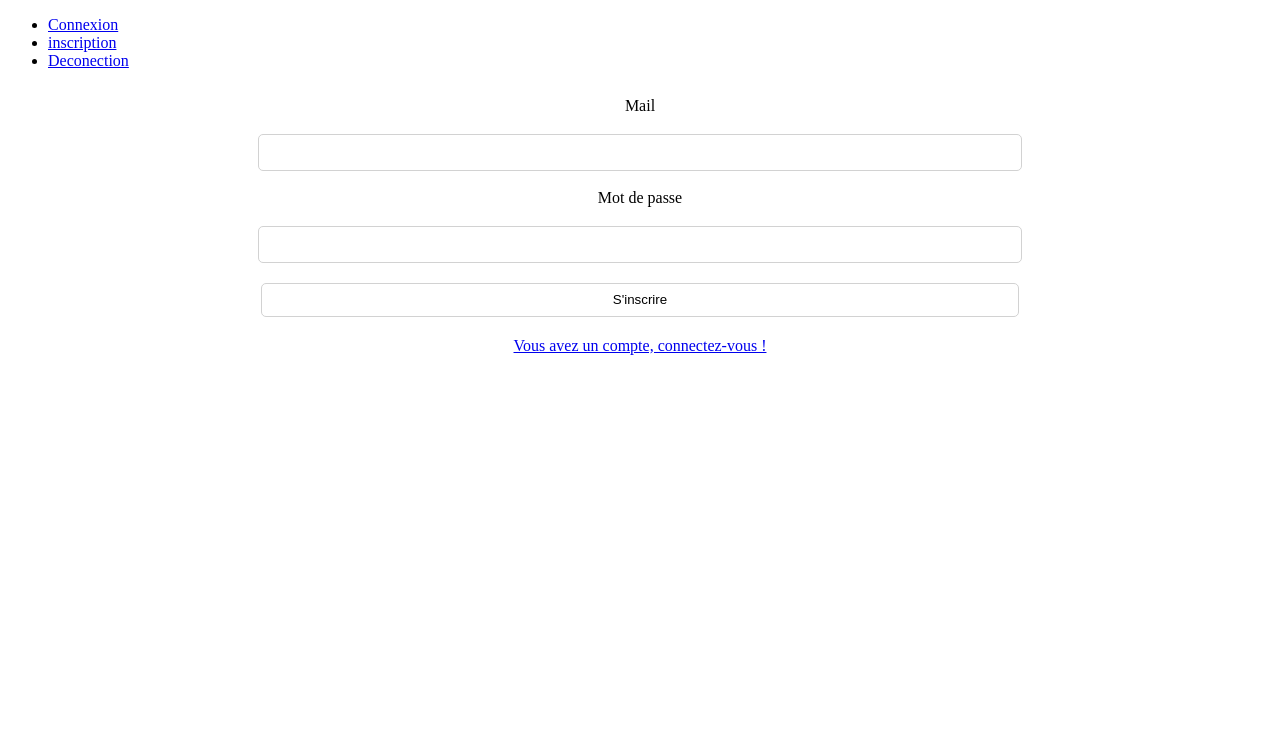
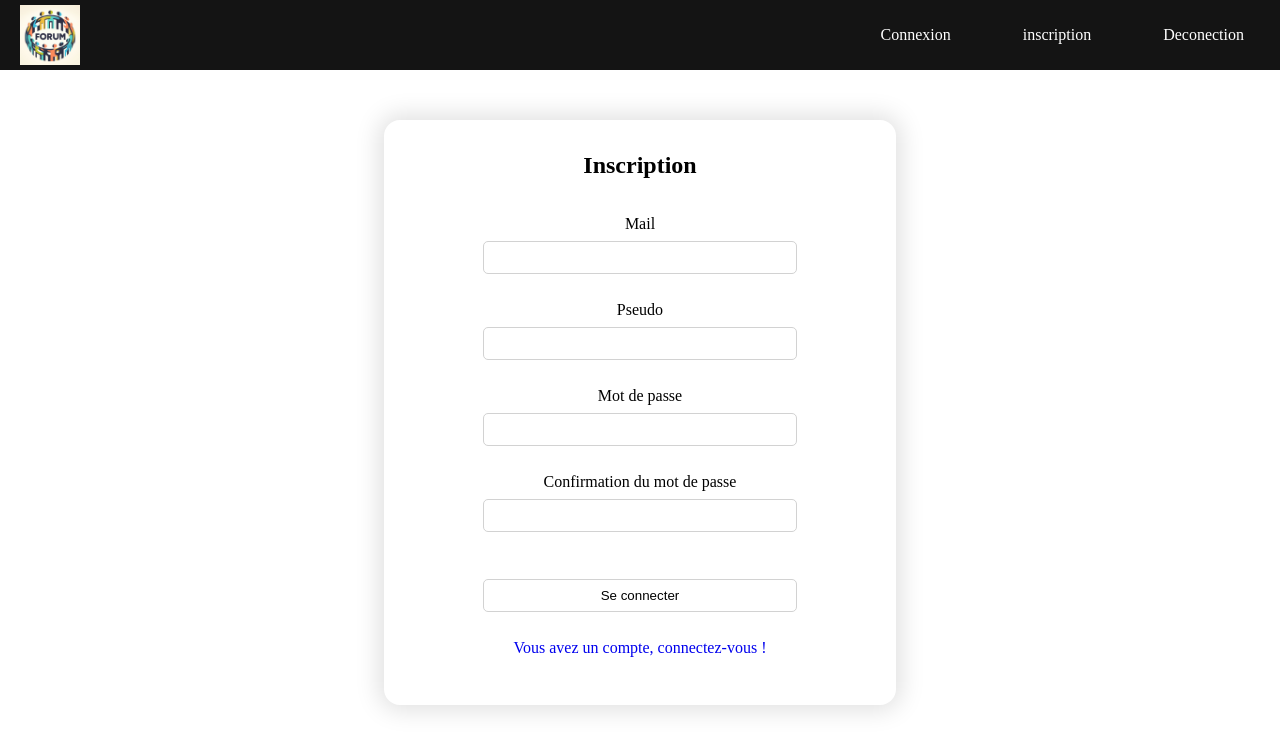
Before and after one commit to Ioamra/Projet-1, a PHP site: page /inscription in a window 1280 px wide. Shown: the top 752 px of the page. Run offline with PHP 8.4, Linux system fonts and the light colour scheme; style sheets or scripts are compiled from the project's sources.

Commit message:
connexion + inscription + nav

```diff
--- /dev/null
+++ b/assets/css/login.css
@@ -0,0 +1,65 @@
+.container {
+  width: 90%;
+  margin-left: 5%;
+}
+@media (min-width: 600px) {
+  .container {
+    width: 60%;
+    margin-left: 20%;
+  }
+}
+@media (min-width: 1200px) {
+  .container {
+    width: 40%;
+    margin-left: 30%;
+  }
+}
+.container .card {
+  box-shadow: 0 0 25px 5px rgba(0, 0, 0, 0.125);
+  border-radius: 1rem;
+  padding: 2em;
+}
+.container .card form {
+  width: 70%;
+  margin-left: 15%;
+  display: flex;
+  flex-direction: column;
+  align-items: center;
+}
+.container .card form h2 {
+  margin-bottom: 1.5em;
+}
+.container .card form label {
+  margin-bottom: 0.5em;
+}
+.container .card form input {
+  width: 100%;
+  height: 2.5em;
+  margin-bottom: 2em;
+  border-radius: 5px;
+  border: 1px solid rgb(210, 210, 210);
+  outline: none;
+}
+.container .card form input:focus {
+  box-shadow: 0 0 0 2px rgb(190, 190, 190);
+}
+.container .card form button {
+  cursor: pointer;
+  width: 100%;
+  margin-top: 1.5em;
+  margin-bottom: 2em;
+  border-radius: 5px;
+  background-color: transparent;
+  border: 1px solid rgb(210, 210, 210);
+  height: 2.5em;
+  padding: 1px 2px;
+}
+.container .card form a {
+  text-decoration: none;
+  text-align: center;
+}
+.container .card form .error {
+  margin-top: 1em;
+  color: red;
+  text-align: center;
+}/*# sourceMappingURL=login.css.map */
--- /dev/null
+++ b/assets/css/login.scss
@@ -0,0 +1,72 @@
+.container {
+    width: 90%;
+    margin-left: 5%;
+
+    @media (min-width: 600px) {
+        width: 60%;
+        margin-left: 20%;
+    }
+
+    @media (min-width: 1200px) {
+        width: 40%;
+        margin-left: 30%;
+    }
+
+    .card {
+        box-shadow: 0 0 25px 5px rgba(0,0,0,0.125);
+        border-radius: 1rem;
+        padding: 2em;
+
+        form {
+            width: 70%;
+            margin-left: 15%;
+            display: flex;
+            flex-direction: column;
+            align-items: center;
+
+            h2 {
+                margin-bottom: 1.5em;
+            }
+
+            label {
+                margin-bottom: 0.5em;
+            }
+
+            input {
+                width: 100%;
+                height: 2.5em;
+                margin-bottom: 2em;
+                border-radius: 5px;
+                border: 1px solid rgb(210, 210, 210);
+                outline: none;
+
+                &:focus {
+                    box-shadow: 0 0 0 2px rgb(190, 190, 190);
+                }
+            }
+
+            button {
+                cursor: pointer;
+                width: 100%;
+                margin-top: 1.5em;
+                margin-bottom: 2em;
+                border-radius: 5px;
+                background-color: transparent;
+                border: 1px solid rgb(210, 210, 210);
+                height: 2.5em;
+                padding: 1px 2px;
+            }
+
+            a {
+                text-decoration: none;
+                text-align: center;
+            }
+
+            .error {
+                margin-top: 1em;
+                color: red;
+                text-align: center;
+            }
+        }
+    }
+}
--- /dev/null
+++ b/assets/css/main.css
@@ -0,0 +1,100 @@
+* {
+  padding: 0;
+  margin: 0;
+  box-sizing: border-box;
+}
+
+body {
+  padding-top: 120px;
+}
+
+/* NAVBAR */
+.navbar {
+  display: flex;
+  flex-direction: column;
+  position: fixed;
+  top: 0;
+  justify-content: space-between;
+  align-items: center;
+  width: 100%;
+  color: white;
+  height: 70px;
+}
+@media (min-width: 600px) {
+  .navbar {
+    flex-direction: row;
+  }
+}
+.navbar .nav-header {
+  background-color: rgb(20, 20, 20);
+  width: 100%;
+  display: flex;
+  justify-content: space-between;
+  align-items: center;
+  z-index: 20;
+  min-height: 70px;
+  padding: 0 20px;
+}
+.navbar .nav-header .icon-menu-dropdown {
+  display: block;
+}
+@media (min-width: 600px) {
+  .navbar .nav-header .icon-menu-dropdown {
+    display: none;
+  }
+}
+.navbar .nav-header .icon-menu-dropdown img {
+  height: 60px;
+  width: auto;
+}
+.navbar .nav-header .nav-logo {
+  display: none;
+  height: 60px;
+  width: auto;
+}
+@media (min-width: 600px) {
+  .navbar .nav-header .nav-logo {
+    display: block;
+  }
+}
+.navbar .nav-header .nav-logo img {
+  height: 60px;
+  width: auto;
+}
+.navbar .nav-header .nav-title {
+  color: white;
+}
+@media (min-width: 600px) {
+  .navbar .nav-header .nav-title {
+    display: none;
+  }
+}
+.navbar .nav-links {
+  list-style: none;
+  background-color: rgb(20, 20, 20);
+  width: 100%;
+  z-index: 10;
+  transform: translate(0, -100%);
+  transition: all ease-in-out 0.3s;
+}
+@media (min-width: 600px) {
+  .navbar .nav-links {
+    transform: none;
+    height: 100%;
+    width: -moz-fit-content;
+    width: fit-content;
+    display: flex;
+    align-items: center;
+  }
+}
+.navbar .nav-links li a {
+  text-decoration: none;
+  padding: 20px;
+  color: white;
+  display: block;
+  margin-left: 1em;
+  margin-right: 1em;
+}
+.navbar .nav-links.show {
+  transform: translate(0);
+}/*# sourceMappingURL=main.css.map */
--- /dev/null
+++ b/assets/css/main.scss
@@ -0,0 +1,106 @@
+* {
+    padding: 0;
+    margin: 0;
+    box-sizing: border-box;
+}
+
+body {
+    padding-top: 120px;
+}
+
+/* NAVBAR */
+
+.navbar {
+    display: flex;
+    flex-direction: column;
+    position: fixed;
+    top: 0;
+    justify-content: space-between;
+    align-items: center;
+    width: 100%;
+    color: white;
+    height: 70px;
+
+    @media (min-width: 600px) {
+        flex-direction: row;
+    }
+
+    .nav-header {
+        background-color: rgb(20, 20, 20);
+        width: 100%;
+        display: flex;
+        justify-content: space-between;
+        align-items: center;
+        z-index: 20;
+        min-height: 70px;
+        padding: 0 20px;
+
+        .icon-menu-dropdown {
+            display: block;
+
+            @media (min-width:600px) {
+                display: none;
+            }
+
+            img {
+                height: 60px;
+                width: auto;
+            }
+        }
+
+        .nav-logo {
+            display: none;
+            height: 60px;
+            width: auto;
+
+            @media (min-width:600px) {
+                display: block;
+            }
+
+            img {
+                height: 60px;
+                width: auto;
+            }
+        }
+
+        .nav-title {
+            color: white;
+
+            @media (min-width:600px) {
+                display: none;
+            }
+        }
+    }
+
+    .nav-links {
+        list-style: none;
+        background-color: rgb(20, 20, 20);
+        width: 100%;
+        z-index: 10;
+        transform: translate(0, -100%);
+        transition: all ease-in-out .3s;
+
+        @media (min-width:600px) {
+            transform: none;
+            height: 100%;
+            width: fit-content;
+            display: flex;
+            align-items: center;
+        }
+
+        li {
+            a {
+                text-decoration: none;
+                padding: 20px;
+                color: white;
+                display: block;
+                margin-left: 1em;
+                margin-right: 1em;
+            }
+        }
+
+        &.show {
+            transform: translate(0);
+        }
+    }
+}
--- a/assets/js/main.js
+++ b/assets/js/main.js
@@ -0,0 +1,4 @@
+function toggleNavLinks() {
+    let navLinks = document.querySelector('.nav-links');
+    navLinks.classList.contains('show') ? navLinks.classList.remove('show') : navLinks.classList.add('show');
+}
--- a/assets/scss/connexion.scss
+++ /dev/null
@@ -1,32 +0,0 @@
-form {
-    display: flex;
-    flex-direction: column;
-    align-items: center;
-}
-
-label {
-    height: 2.5em;
-    display: flex;
-    align-items: center;
-    justify-content: center;
-}
-
-input {
-    height: 2.5em;
-    border-radius: 5px;
-    border: 1px solid rgb(210, 210, 210);
-}
-
-input:focus {
-    // ! REGLER PB BORDER COLOR NOT WORKING
-    border-color: rgb(0, 255, 179, 0.25);
-    box-shadow: 0 0 0 0.25em rgb(0, 255, 179, 0.25);
-}
-
-button {
-    cursor: pointer;
-    border-radius: 5px;
-    background-color: transparent;
-    border: 1px solid rgb(210, 210, 210);
-    height: 2.5em;
-}
--- a/assets/scss/main.scss
+++ /dev/null
@@ -1,140 +0,0 @@
-.container {
-    width: 90%;
-    margin-left: 5%;
-    @media (min-width: 560px) {
-        width: 60%;
-        margin-left: 20%;
-    }
-}
-
-.text-center {
-    text-align: center;
-}
-
-.w-100 {
-    width: 100%;
-}
-
-// * MARGIN * //
-
-.m-1 {
-    margin: 0.5em;
-}
-
-.m-2 {
-    margin: 1.5em;
-}
-
-.m-3 {
-    margin: 3em;
-}
-
-.mt-1 {
-    margin-top: 0.5em;
-}
-
-.mt-2 {
-    margin-top: 1.5em;
-}
-
-.mt-3 {
-    margin-top: 3em;
-}
-
-.me-1 {
-    margin-right: 0.5em;
-}
-
-.me-2 {
-    margin-right: 1.5em;
-}
-
-.me-3 {
-    margin-right: 3em;
-}
-
-.mb-1 {
-    margin-bottom: 0.5em;
-}
-
-.mb-2 {
-    margin-bottom: 1.5em;
-}
-
-.mb-3 {
-    margin-bottom: 3em;
-}
-
-.ms-1 {
-    margin-left: 0.5em;
-}
-
-.ms-2 {
-    margin-left: 1.5em;
-}
-
-.ms-3 {
-    margin-left: 3em;
-}
-
-// * PADDING * //
-
-.p-1 {
-    padding: 0.5em;
-}
-
-.p-2 {
-    padding: 1.5em;
-}
-
-.p-3 {
-    padding: 3em;
-}
-
-.pt-1 {
-    padding-top: 0.5em;
-}
-
-.pt-2 {
-    padding-top: 1.5em;
-}
-
-.pt-3 {
-    padding-top: 3em;
-}
-
-.pe-1 {
-    padding-right: 0.5em;
-}
-
-.pe-2 {
-    padding-right: 1.5em;
-}
-
-.pe-3 {
-    padding-right: 3em;
-}
-
-.pb-1 {
-    padding-bottom: 0.5em;
-}
-
-.pb-2 {
-    padding-bottom: 1.5em;
-}
-
-.pb-3 {
-    padding-bottom: 3em;
-}
-
-.ps-1 {
-    padding-left: 0.5em;
-}
-
-.ps-2 {
-    padding-left: 1.5em;
-}
-
-.ps-3 {
-    padding-left: 3em;
-}
--- a/includes/head.php
+++ b/includes/head.php
@@ -1,3 +1,5 @@
 <meta charset="UTF-8">
 <meta name="viewport" content="width=device-width, initial-scale=1.0">
-<link rel="stylesheet" href="assets/scss/main.scss">
+<link rel="stylesheet" href="assets/css/main.css">
+<link rel="icon" href="assets/img/flavicon.ico" type="image/x-icon">
+<script src="assets/js/main.js"></script>
--- a/includes/nav.php
+++ b/includes/nav.php
@@ -1,10 +1,18 @@
 <nav class="navbar">
-    <div>
-
-    </div>
-    <ul>
-        <li><a href="connexion">Connexion</a></li>
-        <li><a href="inscription">inscription</a></li>
-        <li><a href="logout">Deconection</a></li>
+    <section class="nav-header">
+        <section class="nav-logo">
+            <a href="./">
+                <img src="assets/img/logo.jpg" alt="logo">
+            </a>
+        </section>
+        <h1 class="nav-title">Nom du site</h1>
+        <section class="icon-menu-dropdown">
+            <img src="assets/svg/menu.svg" alt="menu" onclick="toggleNavLinks()">
+        </section>
+    </section>
+    <ul class="nav-links">
+        <li><a href="connexion" title="connexion">Connexion</a></li>
+        <li><a href="inscription" title="inscription">inscription</a></li>
+        <li><a href="logout" title="deconection">Deconection</a></li>
     </ul>
 </nav>
--- a/inscription.php
+++ b/inscription.php
@@ -3,39 +3,96 @@
 <head>
     <title>Inscription</title>
     <?php require_once 'includes/head.php'; ?>
-    <link rel="stylesheet" href="assets/scss/connexion.scss">
+    <link rel="stylesheet" href="assets/css/login.css">
 </head>
 <body>
     <?php require_once 'includes/bdd.php';
     require_once 'includes/nav.php';
 
+    $mes_error = "";
     if (isset($_POST['mail'])){
         $mail = $_POST['mail'];
-        $mdp = sha1($_POST['password']);
-        $req = $bdd->prepare("INSERT INTO user (mail, password) VALUES (:mail, :password)");
-        $req->bindValue(':mail', $mail);
-        $req->bindValue(':password', $mdp);
+        $pseudo = $_POST['pseudo'];
+        $password = hash('sha256', $_POST['password']);
+
+        $validation = true;
+
+        // Verif que pseudo n'a pas plus de 16 caractère (limite bdd)
+        if(strlen($pseudo) < 3 && strlen($pseudo) > 16){
+            $validation = False;
+            $mes_error = "<br/>Le pseudo doit avoir entre 3 et 16 caractères.";
+            $pseudo = "";
+        }
+        // Verif que mail n'a pas plus de 320 caractère (limite bdd)
+        if(strlen($mail) > 320){
+            $validation = False;
+            $mes_error = "<br/>Votre adresse mail ne peut pas avoir plus de 320 caractères.";
+            $mail = "";
+        }
+        // Verif que mail est bien une adresse mail
+        if (!filter_var($mail, FILTER_VALIDATE_EMAIL)) {
+            $validation = False;
+            $mes_error = "<br/>Veuillez entrer une adresse email valide.";
+            $mail = "";
+        }
+        // Verif que les mots de passe sont identique
+        if ($_POST['password'] != $_POST['password-confirm']) {
+            $validation = false;
+        }
+        // Verif que le mail n'est pas déjà utilisé
+        $req = $bdd->prepare("SELECT id FROM user WHERE mail = '$mail'");
+        $req->execute();
+        if($req->rowCount() > 0){
+            $validation = False;
+            $mes_error = '<br/>Cette adresse mail est déjà utilisé.';
+            $mail = "";
+        }
+        // Verif que le pseudo n'est pas déjà utilisé
+        $req = $bdd->prepare("SELECT id FROM user WHERE pseudo = '$pseudo'");
+        $req->execute();
+        if($req->rowCount() > 0){
+            $validation = False;
+            $mes_error = '<br/>Ce pseudo est déjà utilisé.';
+            $pseudo = "";
+        }
+
+        if ($validation == true) {
+            $req = $bdd->prepare("INSERT INTO user (mail, pseudo, password) VALUES (:mail, :pseudo, :password)");
+            $req->bindParam(':mail', $mail, PDO::PARAM_STR);
+            $req->bindParam(':pseudo', $pseudo, PDO::PARAM_STR);
+            $req->bindParam(':password', $password, PDO::PARAM_STR);
             $req->execute();
 
             $req = $bdd->prepare("SELECT id FROM user WHERE mail = '$mail'");
             $req->execute();
             $data = $req->fetch(\PDO::FETCH_OBJ);
-        $id =  $data->id;
+            $id = $data->id;
 
             session_start();
             $_SESSION['id'] = $id;
             header("location:index.php");
         }
+    }
 
 
     ?>
-    <form method="post" class="container text-center">
-        <label class="w-100 mb-1 d-block" for="mail">Mail</label>
-        <input class="w-100 mb-1" type="email" name="mail">
-        <label class="w-100 mb-1 d-block" for="password">Mot de passe</label>
-        <input class="w-100 mb-2" type="password" name="password">
-        <button class="w-100 mb-2" type="submit" name="submit">S'inscrire</button>
-        <a href="inscription.php">Vous avez un compte, connectez-vous !</a>
+    <section class="container">
+        <section class="card">
+            <form method="post">
+                <h2 class="mt-0">Inscription</h2>
+                <label class="w-100 d-block" for="mail">Mail</label>
+                <input class="w-100" id="mail" type="email" name="mail" value="<?php if (isset($mail)) {echo $mail;} ?>" required>
+                <label class="w-100 d-block" for="pseudo">Pseudo</label>
+                <input class="w-100" id="pseudo" type="text" name="pseudo" value="<?php if (isset($pseudo)) {echo $pseudo;} ?>" required>
+                <label class="w-100 d-block" for="password">Mot de passe</label>
+                <input class="w-100" id="password" type="password" name="password" required>
+                <label class="w-100 d-block" for="password-confirm">Confirmation du mot de passe</label>
+                <input class="w-100" id="password-confirm" type="password" name="password-confirm" required>
+                <button class="w-100" type="submit" name="submit">Se connecter</button>
+                <a href="connexion.php">Vous avez un compte, connectez-vous !</a>
+                <p class="error"><?=$mes_error?></p>
             </form>
+        </section>
+    </section>
 </body>
 </html>
--- a/logout.php
+++ b/logout.php
@@ -1,6 +1,6 @@
 <?php
-session_start ();
-session_unset ();
+session_start();
+session_unset();
 session_destroy();
 header('location: index.php');
 ?>
```
Also changed, not shown: connexion.php (+28 -22 lines), index.php (+4 -5 lines), assets/img/flavicon.ico (added), assets/img/logo.jpg (added), assets/svg/menu.svg (added), 2 other files. Lines whose indentation alone changed are shown as unchanged.
